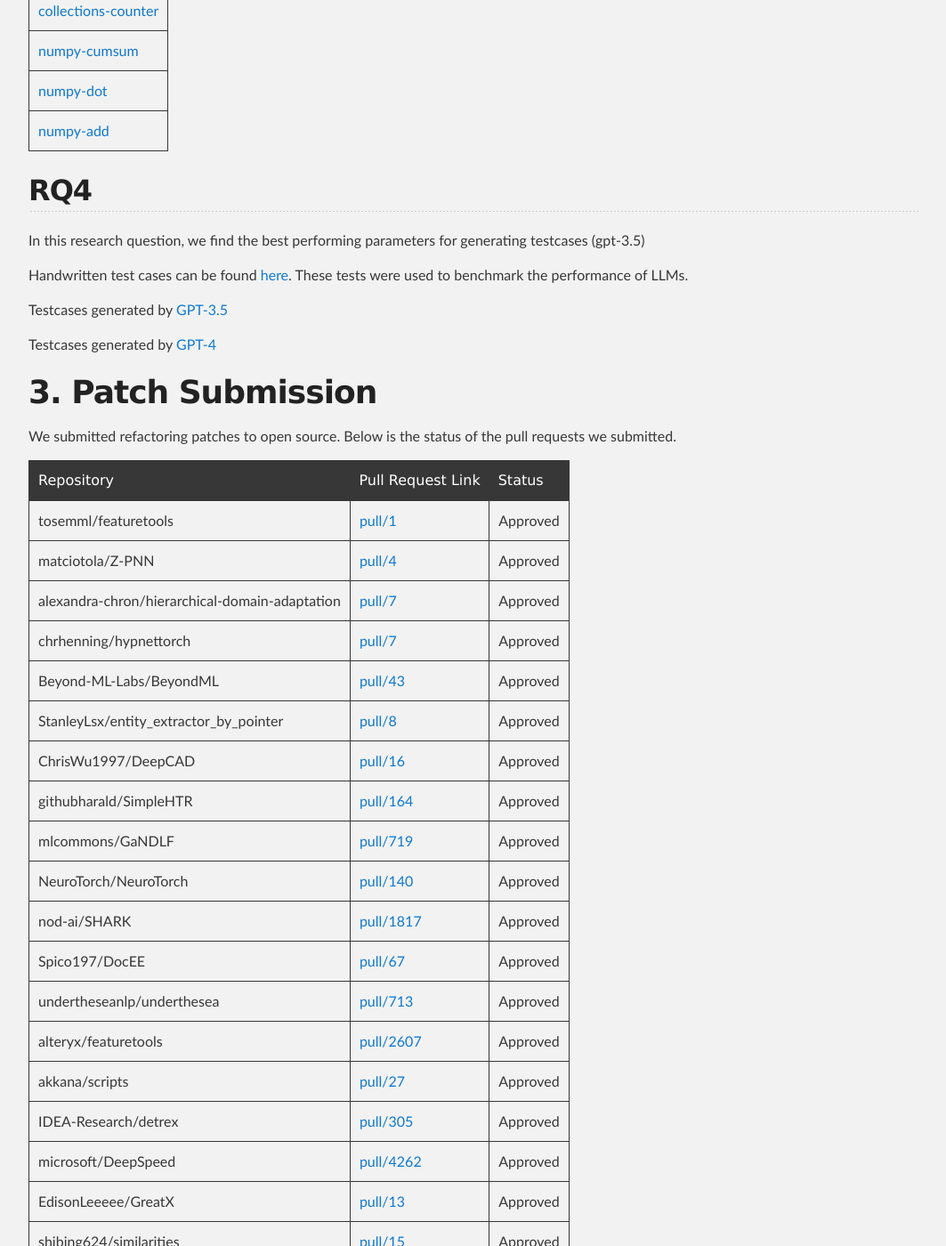
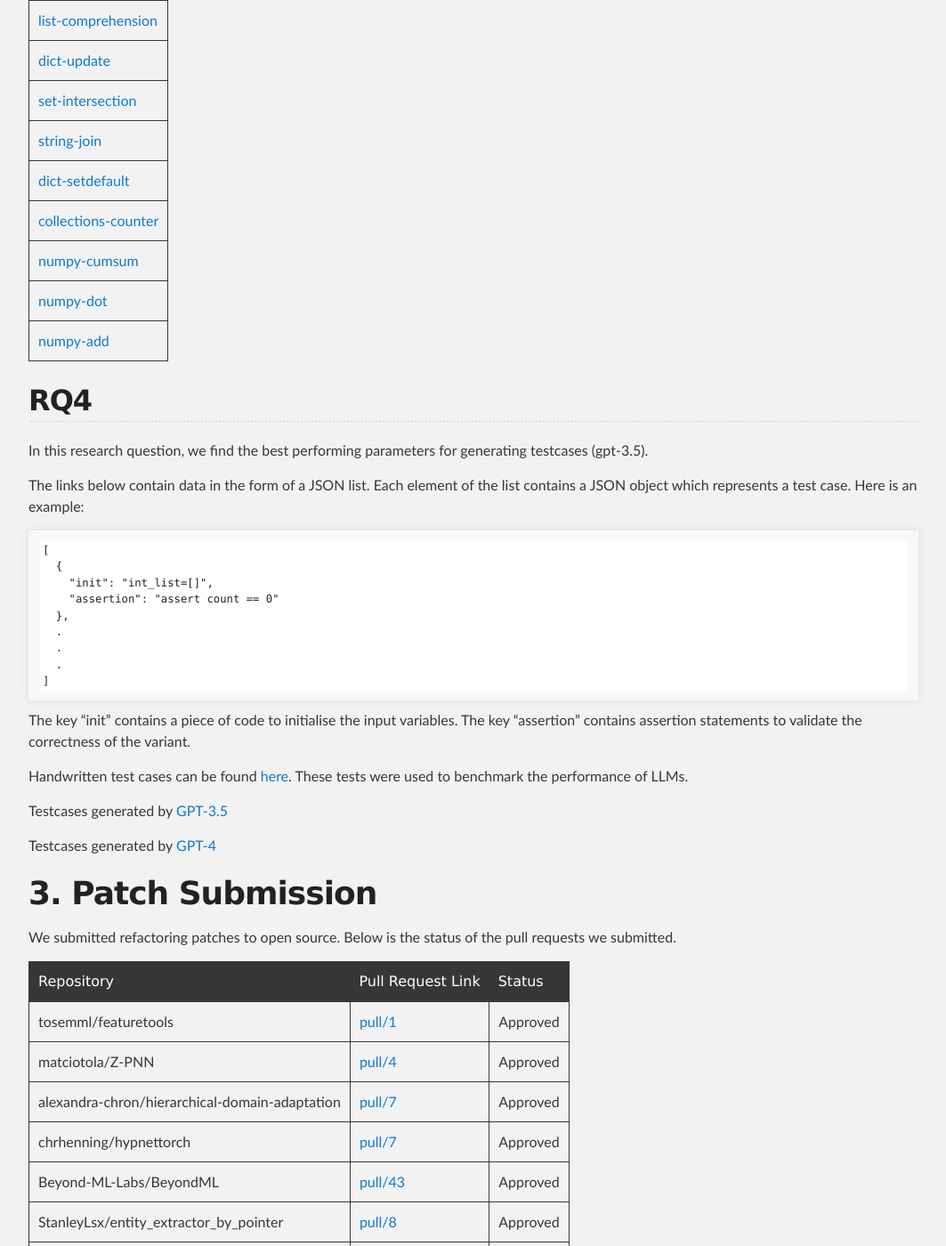
Before and after one commit to PyCraftTool/PyCraftTool.github.io, a Jekyll site: the page built from index.md, in a window 1280 px wide and 1400 px high, scrolled down 4115 px. Shown: the whole window at 89% size, without its empty margins (106-1169 px from the left). Built offline with Jekyll 4.4.1, drawn with Linux system fonts in a browser that asks for light colours; our own code applies the rules of GitHub Pages for plain Markdown files; some of the changed text lies outside the part shown.

Commit message:
add data description

````diff
--- a/index.md
+++ b/index.md
@@ -22,8 +22,21 @@
 
 Please **scroll** right to view the entire table.
 
-explain json here.
-add dummy object
+Each number inside the table links to a JSON list
+containing the corresponding data. Each element in the JSON
+list is a piece of code, in the form of a string.
+
+Here is a sample JSON list:
+```
+[
+ "count = 0\nfor i in int_list:\n    count += i",
+ "import numpy as np\ncount = np.sum(int_list)",
+ "count = sum(int_list)",
+ .
+ .
+ .
+]
+```
 
 <div style="overflow-x:scroll">
 <table>
@@ -397,11 +410,9 @@
 <a href="https://github.com/PyCraftTool/PyCraft/blob/main/data/paper/Table1/context-manager-tempfile/correct_variants.json">
 150 </a></td>
 <td>
-<a href="/">
-- </a> </td>
+- </td>
 <td>
-<a href="/">
-- </a></td>
+-</td>
     </tr>
 
 
@@ -429,11 +440,9 @@
 <a href="https://github.com/PyCraftTool/PyCraft/blob/main/data/paper/Table1/np-mean/correct_variants.json">
 97 </a></td>
 <td>
-<a href="/">
-- </a> </td>
+- </td>
 <td>
-<a href="/">
-- </a></td>
+-</td>
     </tr>
 
 
@@ -462,11 +471,9 @@
 <a href="https://github.com/PyCraftTool/PyCraft/blob/main/data/paper/Table1/np-multidot/correct_variants.json">
 0 </a></td>
 <td>
-<a href="/">
-- </a> </td>
+- </td>
 <td>
-<a href="/">
-- </a></td>
+-</td>
     </tr>
 
 
@@ -495,11 +502,9 @@
 <a href="https://github.com/PyCraftTool/PyCraft/blob/main/data/paper/Table1/assign-multiple-targets/correct_variants.json">
 11 </a></td>
 <td>
-<a href="/">
-- </a> </td>
+- </td>
 <td>
-<a href="/">
-- </a></td>
+-</td>
     </tr>
 
 <tr>
@@ -527,11 +532,9 @@
 <a href="https://github.com/PyCraftTool/PyCraft/blob/main/data/paper/Table1/swapping-variables/correct_variants.json">
 77 </a></td>
 <td>
-<a href="/">
-- </a> </td>
+- </td>
 <td>
-<a href="/">
-- </a></td>
+-</td>
     </tr>
 
 <tr>
@@ -561,11 +564,9 @@
 <a href="https://github.com/PyCraftTool/PyCraft/blob/main/data/paper/Table1/non-zero-compare/correct_variants.json">
 69 </a></td>
 <td>
-<a href="/">
-- </a> </td>
+- </td>
 <td>
-<a href="/">
-- </a></td>
+-</td>
     </tr>
 
 <tr>
@@ -594,11 +595,9 @@
 <a href="https://github.com/PyCraftTool/PyCraft/blob/main/data/paper/Table1/getattr/correct_variants.json">
 109 </a></td>
 <td>
-<a href="/">
-- </a> </td>
+- </td>
 <td>
-<a href="/">
-- </a></td>
+-</td>
     </tr>
 
 <tr>
@@ -628,11 +627,9 @@
 <a href="https://github.com/PyCraftTool/PyCraft/blob/main/data/paper/Table1/is-instance/correct_variants.json">
 39 </a></td>
 <td>
-<a href="/">
-- </a> </td>
+- </td>
 <td>
-<a href="/">
-- </a></td>
+-</td>
     </tr>
 <tr>
 <td>19</td>
@@ -660,11 +657,9 @@
 <a href="https://github.com/PyCraftTool/PyCraft/blob/main/data/paper/Table1/file-context-manager/correct_variants.json">
 20 </a></td>
 <td>
-<a href="/">
-- </a> </td>
+- </td>
 <td>
-<a href="/">
-- </a></td>
+-</td>
     </tr>
 <tr>
 <td>20</td>
@@ -695,11 +690,9 @@
 <a href="https://github.com/PyCraftTool/PyCraft/blob/main/data/paper/Table1/any-func/correct_variants.json">
 136 </a></td>
 <td>
-<a href="/">
-- </a> </td>
+- </td>
 <td>
-<a href="/">
-- </a></td>
+-</td>
     </tr>
 </table>
 </div>
@@ -741,7 +734,28 @@
 
 ## RQ4
 In this research question, we find the best performing parameters
-for generating testcases (gpt-3.5)
+for generating testcases (gpt-3.5).
+
+The links below contain data in the form of a JSON list. Each element
+of the list contains a JSON object which represents a test case.
+Here is an example:
+
+```
+[
+  {
+    "init": "int_list=[]",
+    "assertion": "assert count == 0"
+  },
+  .
+  .
+  .
+]
+```
+
+The key "init" contains a piece of code to initialise the input
+variables. The key "assertion" contains assertion statements to
+validate the correctness of the variant.
+
 
 Handwritten test cases can be found [here](https://github.com/PyCraftTool/PyCraft/tree/main/data/paper/RQ4/manual_tests).
 These tests were used to benchmark the performance of LLMs.
````
Also changed, not shown: rq1.md (+16 -0 lines), rq2.md (+20 -0 lines).
